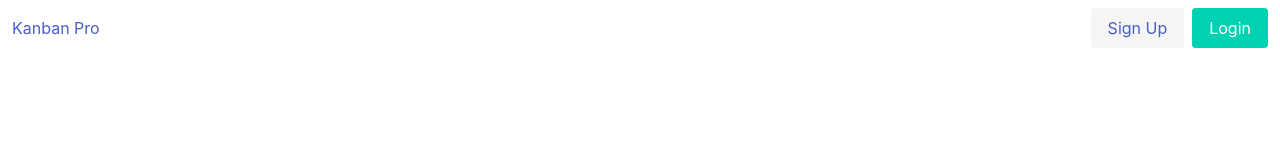
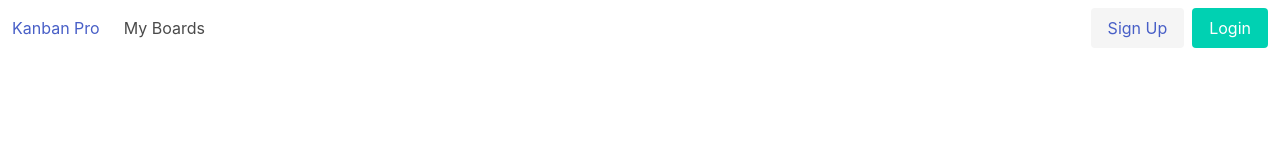
Before and after one commit to sloanbgwaltney/Kanban, a React (Create React App) app in the folder frontend/: page / in a window 1280 px wide. Shown: the top 160 px of the page. Built offline with nearby package versions, Linux system fonts and the light colour scheme; no server answers.

Commit message:
added board link

```diff
--- a/frontend/src/components/Navbar.js
+++ b/frontend/src/components/Navbar.js
@@ -24,6 +24,9 @@ function Navbar () {
 
       </div>
       <div id="navbar" className={classNames({ "navbar-menu": true, 'is-active': dropdownActive })}>
+        <div className="navbar-start">
+          <Link className="navbar-item" to="/boards">My Boards</Link>
+        </div>
         <div className="navbar-end">
           <div className="navbar-item">
             <div className="buttons">
```
